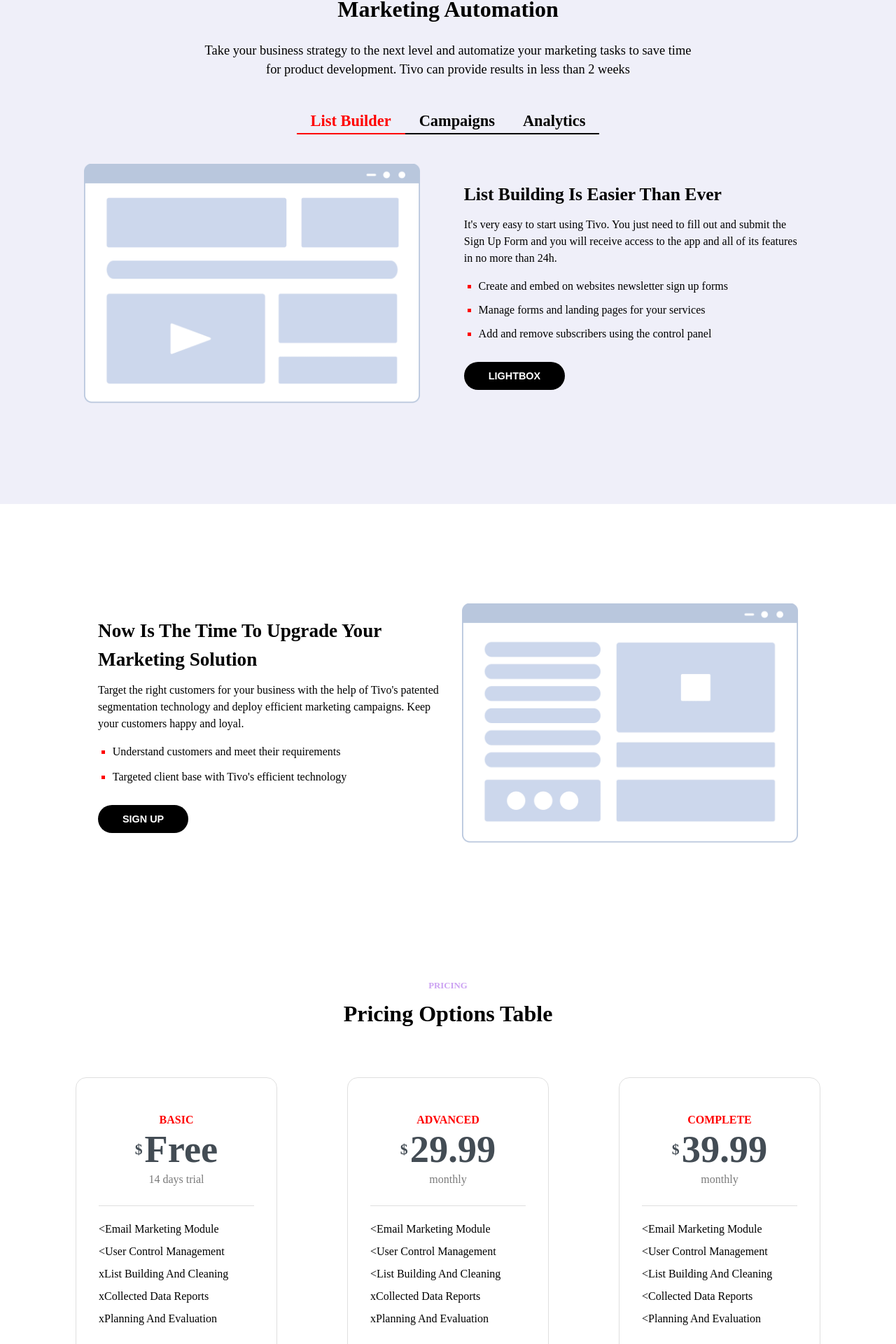
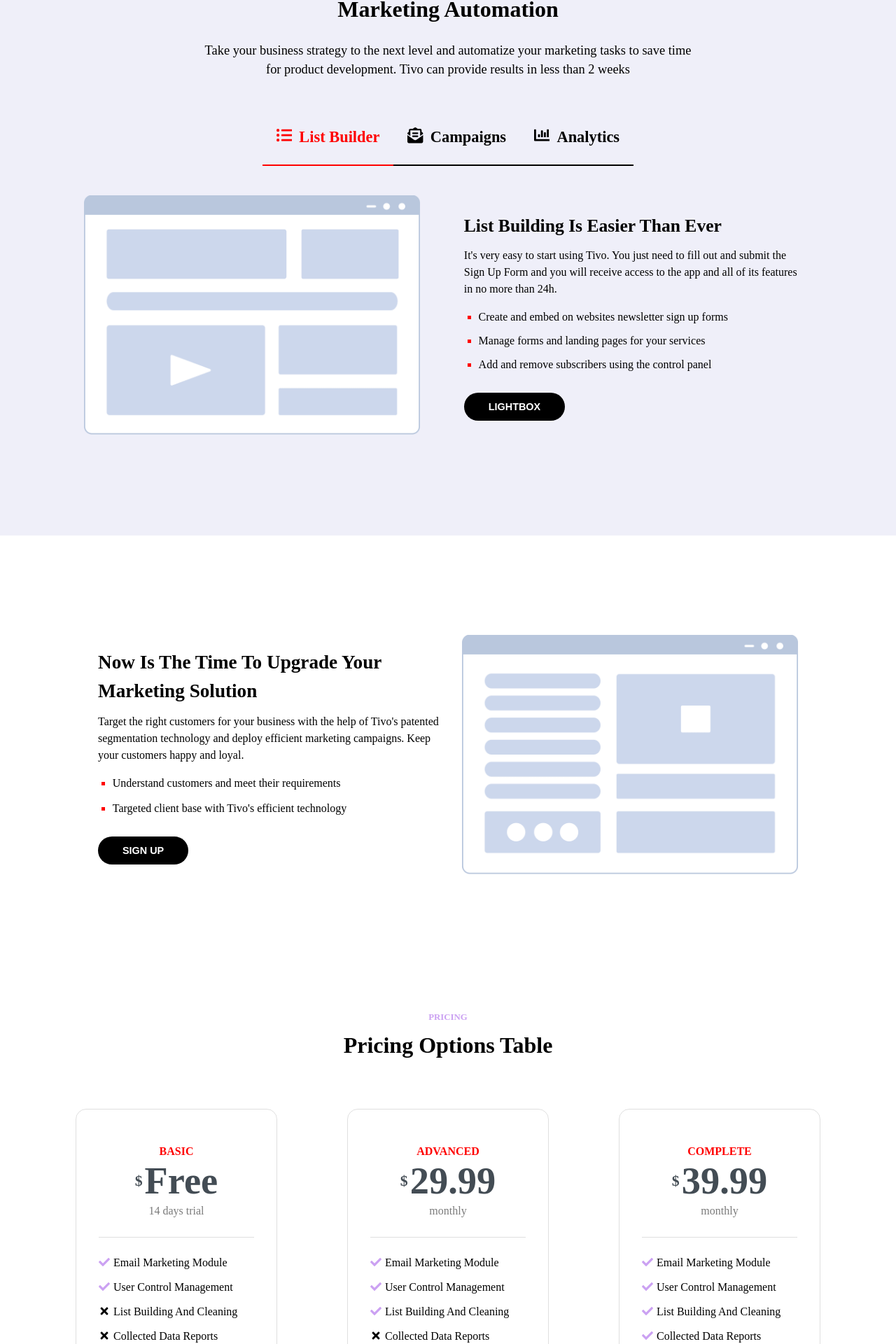
Before and after one commit to krushodev/Landing-Marketing-App, a React (Vite) app: page / in a window 1280 px wide. Shown: the part 2578-4498 px from the top of the page at 70% size. Built offline with nearby package versions, Linux system fonts and the light colour scheme.

Commit message:
feat: add Icons to components

```diff
--- a/package.json
+++ b/package.json
@@ -13,7 +13,8 @@
     "@splidejs/react-splide": "^0.7.12",
     "hamburger-react": "^2.5.0",
     "react": "^18.2.0",
-    "react-dom": "^18.2.0"
+    "react-dom": "^18.2.0",
+    "react-icons": "^4.8.0"
   },
   "devDependencies": {
     "@types/react": "^18.0.28",
--- a/src/components/Features/Features.css
+++ b/src/components/Features/Features.css
@@ -27,6 +27,13 @@
     cursor: pointer;
 }
 
+
+.features-content > ul li p span:first-child {
+    margin-right: 10px;
+    position: relative;
+    top: 2px;
+}
+
 .active {
     color: red;
 }
--- a/src/components/Features/Features.jsx
+++ b/src/components/Features/Features.jsx
@@ -2,9 +2,10 @@
 import { useState } from "react";
 import TitleSection from "../TitleSection/TitleSection";
 import FeaturesCard from "./FeaturesCard/FeaturesCard";
-import Feat1 from "../../assets/features/features-1.png"
-import Feat2 from "../../assets/features/features-2.png"
-import Feat3 from "../../assets/features/features-3.png"
+import Feat1 from "../../assets/features/features-1.png";
+import Feat2 from "../../assets/features/features-2.png";
+import Feat3 from "../../assets/features/features-3.png";
+import { FaEnvelopeOpenText, FaListUl, FaChartBar } from "react-icons/fa";
 
 const Features = () => {
   const [content, setContent] = useState(null);
@@ -18,6 +19,7 @@
       title: "List Building Is Easier Than Ever",
       desc: "It's very easy to start using Tivo. You just need to fill out and submit the Sign Up Form and you will receive access to the app and all of its features in no more than 24h.",
       feat: ["Create and embed on websites newsletter sign up forms", "Manage forms and landing pages for your services", "Add and remove subscribers using the control panel"],
+      icon: FaListUl,
     },
     {
       id: "campaigns",
@@ -26,6 +28,7 @@
       title: "Campaigns Monitoring Tools",
       desc: "Campaigns monitoring is a feature we've developed since the beginning because it's at the core of Tivo and basically to any marketing activity focused on results.",
       feat: ["Easily plan campaigns and schedule their starting date", "Start campaigns and follow their evolution closely", "Evaluate campaign results and optimize future actions"],
+      icon: FaEnvelopeOpenText,
     },
     {
       id: "analytics",
@@ -34,6 +37,7 @@
       title: "Analytics Control Panel",
       desc: "Analytics control panel is important for every marketing team so it's beed implemented from the begging and designed to produce reports based on very little input information.",
       feat: ["If you set it up correctly you will get acces to great intel", "Easy to integrate in your websites and landing pages", "The generated reports are important for your strategy"],
+      icon: FaChartBar,
     },
     ,
   ];
@@ -50,7 +54,16 @@
       <p>Take your business strategy to the next level and automatize your marketing tasks to save time for product development. Tivo can provide results in less than 2 weeks</p>
       <div className="features-content">
         <ul>
-          {data.map(item => <li key={item.id} onClick={() => handleClick(item.id)} className={active === item.id ? "active" : ""}><span>{item.name}</span></li>)}
+          {data.map((item) => (
+            <li key={item.id} onClick={() => handleClick(item.id)} className={active === item.id ? "active" : ""}>
+              <p>
+                <span>
+                  <item.icon />
+                </span>
+                <span>{item.name}</span>
+              </p>
+            </li>
+          ))}
         </ul>
         <FeaturesCard content={content ? content : data[0]} />
       </div>
--- a/src/components/Footer/Footer.css
+++ b/src/components/Footer/Footer.css
@@ -34,12 +34,18 @@
     padding-inline-start: 1.3em;
 }
 
-.footer-info-content:nth-child(2) ul {
+ .important-links {
     list-style-type: square;
 }
 
 .footer-info-contentul li {
     margin-bottom: 5px;
+}
+
+.contact li span {
+    margin-right: 5px;
+    position: relative;
+    top: 2px;
 }
 
 footer hr {
--- a/src/components/Footer/Footer.jsx
+++ b/src/components/Footer/Footer.jsx
@@ -1,4 +1,5 @@
 import "./Footer.css";
+import { FaMapMarkerAlt, FaGlobe, FaEnvelope } from "react-icons/fa";
 
 const Footer = () => {
   return (
@@ -21,7 +22,7 @@
           <div className="footer-info-item">
             <h6>Important Links</h6>
             <div className="footer-info-content">
-              <ul>
+              <ul className="important-links">
                 <li>
                   Our business partner <a href="#">startupguide.com</a>
                 </li>
@@ -34,10 +35,10 @@
           <div className="footer-info-item">
             <h6>Contact</h6>
             <div className="footer-info-content">
-              <ul>
-                <li>22 Innovative, San Francisco, CA 94043, US</li>
+              <ul className="contact">
+                <li><span><FaMapMarkerAlt/></span>22 Innovative, San Francisco, CA 94043, US</li>
                 <li>
-                  <a href="#">contact@tivo.com</a>, <a href="#">www.tivo.com</a>
+                  <a href="#"><span><FaEnvelope/></span>contact@tivo.com</a>, <a href="#"><span><FaGlobe/></span>www.tivo.com</a>
                 </li>
               </ul>
             </div>
--- a/src/components/Pricing/PricingCard/PricingCard.css
+++ b/src/components/Pricing/PricingCard/PricingCard.css
@@ -52,6 +52,16 @@
     line-height: 1;
 }
 
+.pricing-feat-container p span{
+    margin-right: 5px;
+    position: relative;
+    top: 2px;
+}
+
+.pricing-feat-container p .active {
+    color: #cba1f2;
+}
+
 .pricing-card button {
     display: block;
     margin: 0 auto;
--- a/src/components/Pricing/PricingCard/PricingCard.jsx
+++ b/src/components/Pricing/PricingCard/PricingCard.jsx
@@ -1,4 +1,5 @@
 import "./PricingCard.css";
+import { FaCheck, FaTimes } from "react-icons/fa";
 
 const PricingCard = ({ content }) => {
   return (
@@ -11,7 +12,12 @@
       <span className="pricing-card-use">{content.use}</span>
       <hr></hr>
       <div className="pricing-feat-container">
-        {content.features.map((item, index) => <p key={index}><span>{item.status ? "<" : "x"}</span>{item.desc}</p>)}
+        {content.features.map((item, index) => (
+          <p key={index}>
+            <span className={`${item.status && "active"}`}>{item.status ? <FaCheck/> : <FaTimes/> }</span>
+            {item.desc}
+          </p>
+        ))}
       </div>
       <button className="btn">Sign Up</button>
     </div>
--- /dev/null
+++ b/src/components/Social/Social.css
@@ -0,0 +1,30 @@
+.social-container {
+    padding: 2em;
+    display: flex;
+    justify-content: center;
+    align-items: center;
+    gap: 10px;
+    margin: -50px 0 50px;
+}
+
+.social-item {
+    background-color: #cba1f2;
+    padding: 6px 10px 0px;
+    font-size: 1.8em;;
+    border-radius: 50%;
+    font-size: 1.8em;
+    color: white;
+    cursor: pointer;
+}
+
+@media screen and (min-width: 768px) {
+    .social-container {
+        gap: 20px;
+    }
+}
+
+@media screen and (min-width: 1024px) {
+    .social-container {
+        gap: 30px;
+    }
+}
--- /dev/null
+++ b/src/components/Social/Social.jsx
@@ -0,0 +1,13 @@
+import "./Social.css";
+import { FaTwitter, FaFacebookF, FaLinkedinIn, FaPinterestP, FaInstagram } from "react-icons/fa";
+
+const Social = () => {
+  const data = [FaTwitter, FaFacebookF, FaLinkedinIn, FaPinterestP, FaInstagram];
+  return (
+    <div className="social-container">
+      {data.map((Item, index)=> <span className="social-item" key={index}><Item /></span>)}
+    </div>
+  );
+};
+
+export default Social;
--- a/src/pages/Home.jsx
+++ b/src/pages/Home.jsx
@@ -8,6 +8,7 @@
 import Header from "../components/Header/Header";
 import Testimonials from "../components/Testimonials/Testimonials";
 import Customers from "../components/Customers/Customers";
+import Social from "../components/Social/Social";
 
 const Home = () => {
   return (
@@ -21,6 +22,7 @@
       <Pricing />
       <Testimonials />
       <Form />
+      <Social/>
       <Footer />
     </>
   );
```
Also changed, not shown: 1 other file (tests, documents, lock files or other folders).
